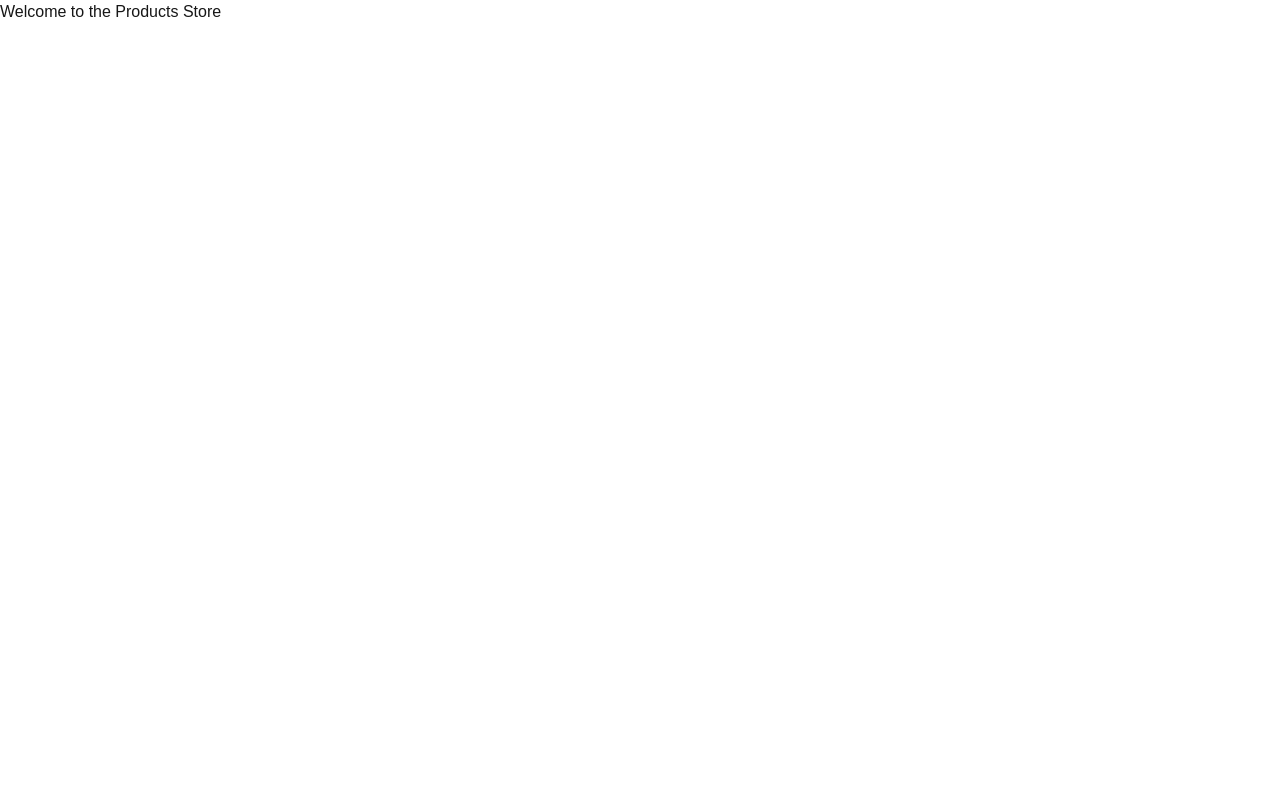
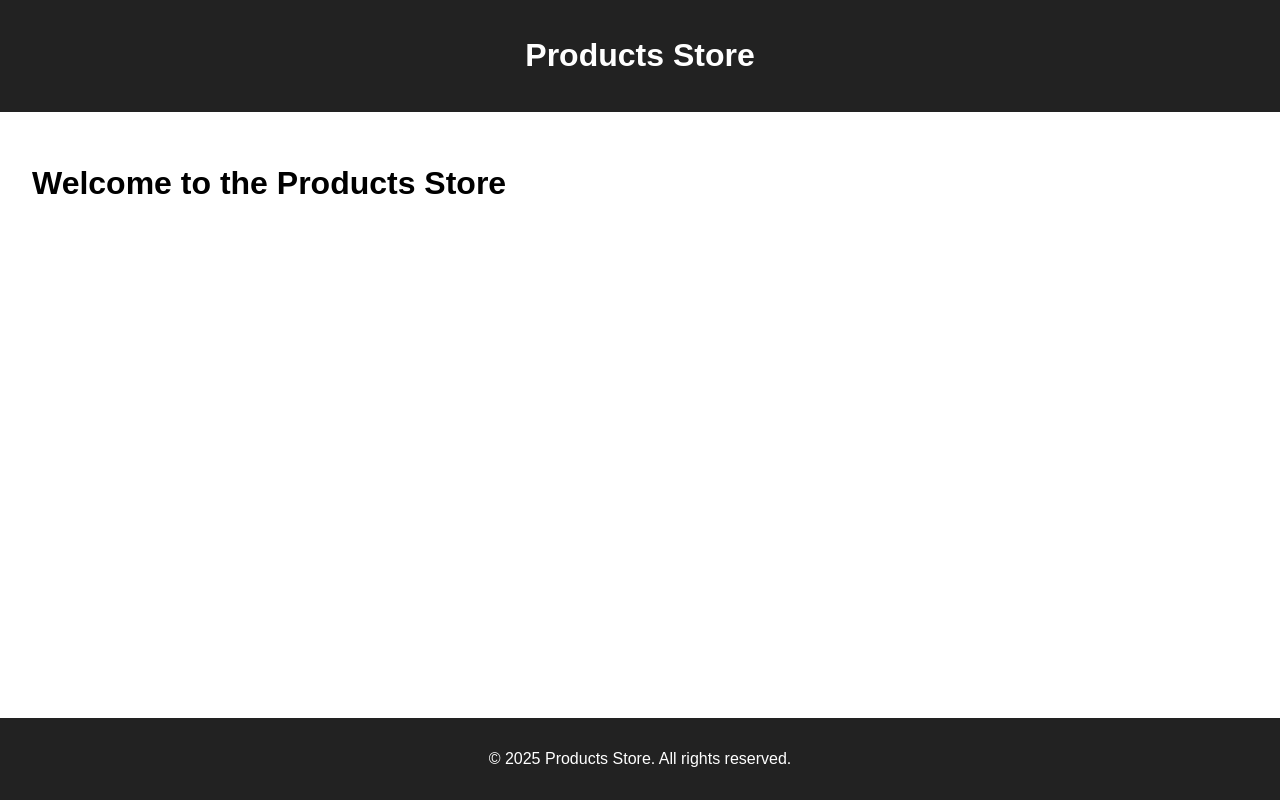
Before and after one commit to mohammedali64/NextJS-Project, a Next.js app in the folder new_project/: page / in a window 1280 px wide. Built offline with nearby package versions, Linux system fonts and the light colour scheme.

Commit message:
Added the header and footer in layout

```diff
--- a/new_project/src/app/layout.js
+++ b/new_project/src/app/layout.js
@@ -1,28 +1,44 @@
-import { Geist, Geist_Mono } from "next/font/google";
-import "./globals.css";
-
-const geistSans = Geist({
-  variable: "--font-geist-sans",
-  subsets: ["latin"],
-});
-
-const geistMono = Geist_Mono({
-  variable: "--font-geist-mono",
-  subsets: ["latin"],
-});
-
 export const metadata = {
-  title: "Create Next App",
-  description: "Generated by create next app",
+  title: "Products Store",
+  description: "A simple Next.js products store",
 };
 
 export default function RootLayout({ children }) {
   return (
     <html lang="en">
-      <body
-        className={`${geistSans.variable} ${geistMono.variable} antialiased`}
-      >
-        {children}
+      <body style={{
+        margin: 0,
+        fontFamily: "Arial, sans-serif",
+        display: "flex",
+        flexDirection: "column",
+        minHeight: "100vh"
+      }}>
+
+        <header style={{
+          backgroundColor: "#222",
+          color: "#fff",
+          padding: "1rem",
+          textAlign: "center"
+        }}>
+          <h1>Products Store</h1>
+        </header>
+
+        <main style={{
+          flex: "1",
+          padding: "2rem"
+        }}>
+          {children}
+        </main>
+
+        <footer style={{
+          backgroundColor: "#222",
+          color: "#fff",
+          padding: "1rem",
+          textAlign: "center"
+        }}>
+          <p>© 2025 Products Store. All rights reserved.</p>
+        </footer>
+
       </body>
     </html>
   );
```
